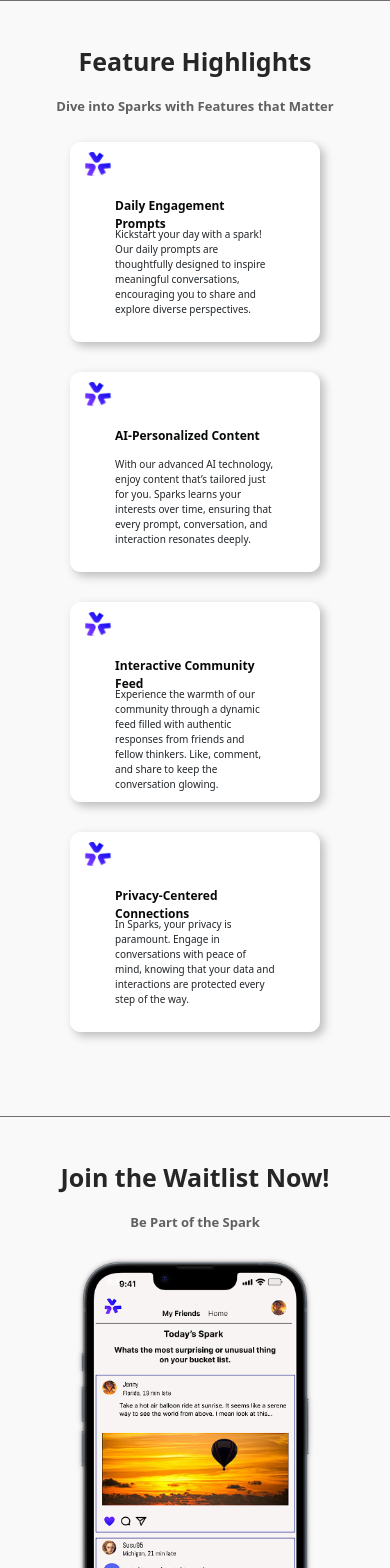
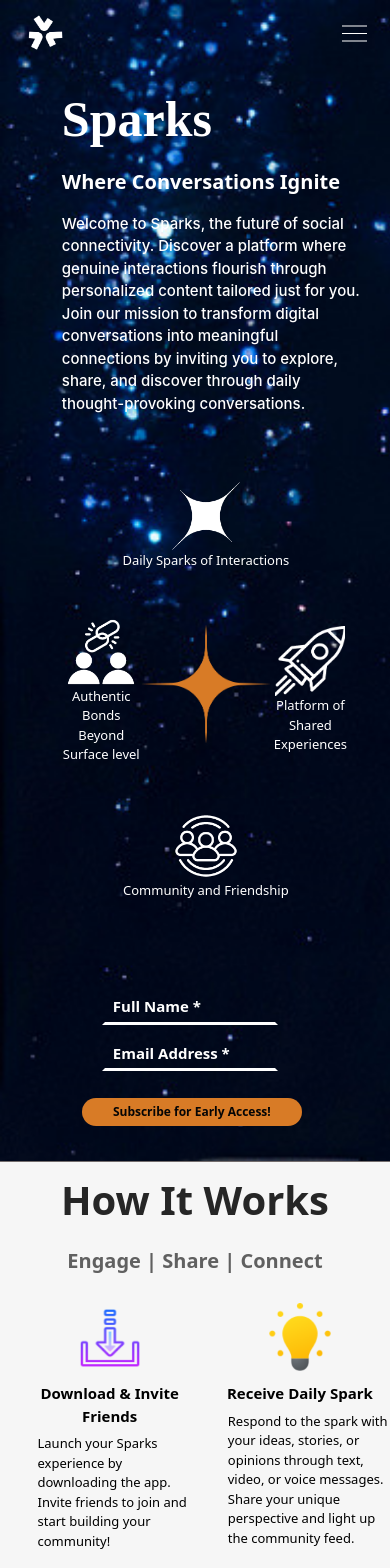
Before and after one commit to reactapp-projects/landing3, a React (Create React App) app: page / in a window 390 px wide. Shown: the top 1568 px of the page. Built offline with nearby package versions, Linux system fonts and the light colour scheme.

Commit message:
fix bugs in UI

```diff
--- a/src/App.js
+++ b/src/App.js
@@ -13,8 +13,9 @@ function App() {
       {/* <header className="App-header">
         <Button>Hello</Button>
       </header> */}
-      {/* <Header />
-      <HowItWorks /> */}
+      <Header />
+      <div style={{ backgroundColor: "#736D6D", height: "1px" }}></div>
+      <HowItWorks />
       <div style={{ backgroundColor: "#736D6D", height: "1px" }}></div>
       <FeatureHighlights />
       <div style={{ backgroundColor: "#736D6D", height: "1px" }}></div>
--- a/src/Components/Header.jsx
+++ b/src/Components/Header.jsx
@@ -108,13 +108,13 @@ function Header() {
             <Dropdown.Item href="#HowItWorks" className={style.link}>
               How it works
             </Dropdown.Item>
-            <Dropdown.Item href="#Features" className={style.link}>
+            <Dropdown.Item href="#FeaturesHighlights" className={style.link}>
               Features
             </Dropdown.Item>
-            <Dropdown.Item href="#JoinNow" className={style.link}>
+            <Dropdown.Item href="#ComingSoon" className={style.link}>
               Join Now
             </Dropdown.Item>
-            <Dropdown.Item href="#Aboutus" className={style.link}>
+            <Dropdown.Item href="#AboutUs" className={style.link}>
               About us
             </Dropdown.Item>
           </Dropdown.Menu>
@@ -186,19 +186,11 @@ function Header() {
         </div>
         <div className={style.headerimage}>
           <div className={style.imagediv}>
-            <img
-              src={sparkle}
-              alt="My Image"
-              style={{ width: "90px", height: "90px" }}
-            />
+            <img src={sparkle} alt="My Image" className={style.imagebatch} />
             <p className={style.imageundertext}>Daily Sparks of Interactions</p>
           </div>
           <div className={style.imagediv}>
-            <img
-              src={bonding}
-              alt="My Image"
-              style={{ width: "90px", height: "90px" }}
-            />
+            <img src={bonding} alt="My Image" className={style.imagebatch} />
             <p className={style.imageundertext}>
               Authentic Bonds Beyond Surface level
             </p>
@@ -207,25 +199,17 @@ function Header() {
             <img
               src={Groupimg}
               alt="My Image"
-              style={{ width: "140px", height: "140px" }}
+              style={{ width: "130px", height: "130px" }}
             />
           </div>
           <div className={style.imagediv}>
-            <img
-              src={rocket}
-              alt="My Image"
-              style={{ width: "90px", height: "90px" }}
-            />
+            <img src={rocket} alt="My Image" className={style.imagebatch} />
             <p className={style.imageundertext}>
               Platform of Shared Experiences
             </p>
           </div>
           <div className={style.imagediv}>
-            <img
-              src={community}
-              alt="My Image"
-              style={{ width: "90px", height: "90px" }}
-            />
+            <img src={community} alt="My Image" className={style.imagebatch} />
             <p className={style.imageundertext}>Community and Friendship</p>
           </div>
         </div>
--- a/src/Components/Header.module.css
+++ b/src/Components/Header.module.css
@@ -176,12 +176,27 @@
   display: none;
 }
 
+.imagebatch {
+  height: 90px;
+  width: 90px;
+}
+
 @media only screen and (max-width: 768px) {
   .headermain {
     flex-direction: column;
     align-items: center;
+    gap: 50px;
+  }
+  .imagebatch {
+    height: 70px;
+    width: 70px;
+  }
+  .imageundertext {
+    color: #ffffff;
+    font-size: 13px;
+    font-weight: 500;
+    max-width: 180px;
     text-align: center;
-    gap: 50px;
   }
 
   .formdivMobile {
--- a/src/Components/HowItWorks.module.css
+++ b/src/Components/HowItWorks.module.css
@@ -17,14 +17,13 @@
   margin: 0 auto;
   color: #606060;
   font-size: 35px;
-  /* margin-top: -15px; */
 }
 .gridContainer {
   display: grid;
   grid-template-columns: repeat(4, 1fr);
   gap: 20px;
   margin-left: 7%;
-  margin-top: 3%;
+  margin-top: 5%;
   justify-items: center;
 }
 
@@ -34,22 +33,66 @@
   font-weight: 600;
   margin-top: 9px;
   margin-bottom: 7px;
+  text-align: center;
 }
 
 .secondimageundertext {
   color: #000;
   font-size: 15px;
   max-width: 250px;
+  margin-left: 10%;
 }
 
 .imagediv {
+  display: flex;
+  flex-direction: column;
+  align-items: center;
+  justify-content: center;
   height: 70px;
   width: 70px;
-  margin-left: 7%;
+  margin: 0 auto; /* Center the image container */
 }
 
 @media only screen and (max-width: 768px) {
   .gridContainer {
+    display: grid;
     grid-template-columns: repeat(2, 1fr);
+    gap: 10px;
+    margin-left: 5%;
+    margin-top: 7%;
+    justify-items: center;
+  }
+
+  .secondheadertext {
+    padding-top: 2%;
+    font-weight: 700;
+    text-align: center;
+    color: #262626;
+    font-size: 40px;
+  }
+
+  .secondmaintext {
+    font-weight: 700;
+    text-align: center;
+    margin: 0 auto;
+    color: #606060;
+    font-size: 20px;
+    /* margin-top: -15px; */
+  }
+
+  .imageundertext {
+    color: #000;
+    font-size: 15px;
+    font-weight: 600;
+    margin-top: 9px;
+    margin-bottom: 7px;
+    text-align: center;
+  }
+
+  .secondimageundertext {
+    color: #000;
+    font-size: 13px;
+    max-width: 250px;
+    margin-left: 10%;
   }
 }
```
